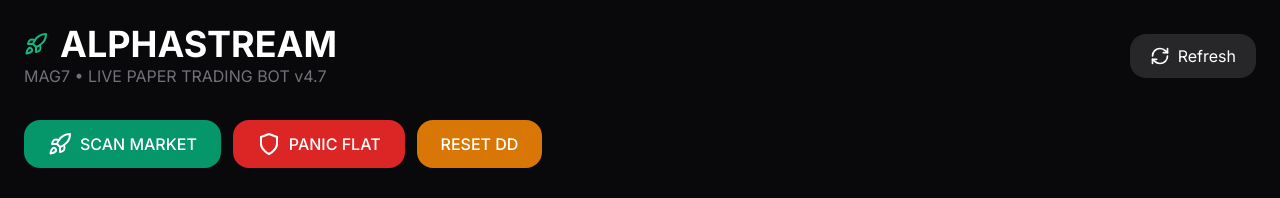
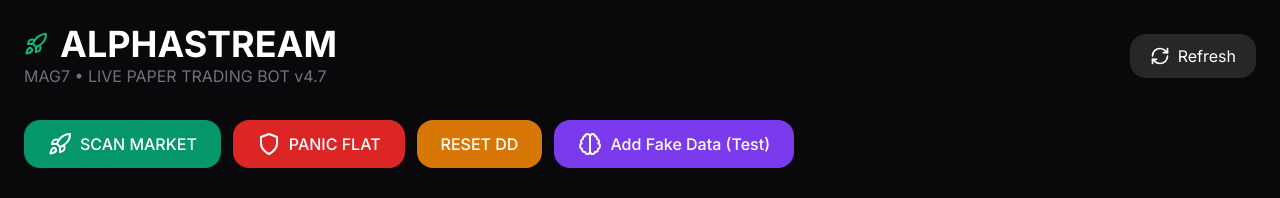
Before and after one commit to kevin-phan-25/alphastream-dashboard, a Next.js app: page / in a window 1280 px wide. Shown: the top 198 px of the page. Built offline with nearby package versions, Linux system fonts and the light colour scheme; no server answers.

Commit message:
Update page.tsx

```diff
--- a/src/app/page.tsx
+++ b/src/app/page.tsx
@@ -60,26 +60,21 @@ export default function TradingBotDashboard() {
       setMlStatus({
         entryModelReady: data.models?.entry?.ready ?? data.entryModelReady ?? true,
         exitModelReady: data.models?.exit?.ready ?? data.exitModelReady ?? true,
-        exitBufferSize: data.models?.exit?.bufferSize ??
-                       data.exitBufferSize ??
-                       data.models?.exit?.size ?? 0,
-        entryBufferSize: data.models?.entry?.bufferSize ??
-                        data.entryBufferSize ??
-                        data.models?.entry?.size ?? 0,
-        version: data.version || 'v4.0',
+        exitBufferSize: data.models?.exit?.bufferSize ?? data.exitBufferSize ?? 0,
+        entryBufferSize: data.models?.entry?.bufferSize ?? data.entryBufferSize ?? 0,
+        version: data.version || 'v4.1',
         trainingActive: data.trainingActive ?? false,
         recentLoss: data.recentLoss ?? null,
         avgLoss: data.avgLoss ?? null,
       });
     } catch (e) {
-      console.warn("ML /ml/status failed, using fallback", e);
-
+      console.warn("ML status failed, using fallback", e);
       setMlStatus({
         entryModelReady: true,
         exitModelReady: true,
         exitBufferSize: 0,
         entryBufferSize: 0,
-        version: 'v4.0 (fallback)',
+        version: 'v4.1 (fallback)',
         trainingActive: false,
         recentLoss: null,
         avgLoss: null,
@@ -100,7 +95,21 @@ export default function TradingBotDashboard() {
     }
   };
 
-  // Action Buttons
+  // === NEW: Add Fake Data Button ===
+  const addFakeData = async () => {
+    if (!confirm("Add 50 fake experiences to ML buffer for testing?")) return;
+    try {
+      const res = await axios.post(`${ML_BASE}/ingest/fake?count=50`, {}, {
+        headers: { 'x-admin-key': ADMIN_KEY }
+      });
+      alert(`✅ ${res.data.added} fake experiences added!`);
+      fetchMLStatus();
+    } catch (e) {
+      alert("Fake data failed");
+      console.error(e);
+    }
+  };
+
   const triggerScan = async () => {
     try {
       await axios.post(`${CORE_BASE}/admin/scan`, {}, { headers: { 'x-admin-key': ADMIN_KEY } });
@@ -114,7 +123,7 @@ export default function TradingBotDashboard() {
       await axios.post(`${CORE_BASE}/admin/hard-flat`, {}, { headers: { 'x-admin-key': ADMIN_KEY } });
       alert("🚨 Panic Flat executed");
       fetchCore();
-      fetchMLStatus(); // Refresh ML buffers
+      fetchMLStatus();
     } catch (e) { alert("Panic Flat failed"); }
   };
 
@@ -196,7 +205,7 @@ export default function TradingBotDashboard() {
         </div>
 
         {/* Control Buttons */}
-        <div className="flex gap-3 mb-8">
+        <div className="flex flex-wrap gap-3 mb-8">
           <button onClick={triggerScan} className="bg-emerald-600 hover:bg-emerald-500 px-6 py-3 rounded-2xl font-medium flex items-center gap-2">
             <Rocket /> SCAN MARKET
           </button>
@@ -205,6 +214,12 @@ export default function TradingBotDashboard() {
           </button>
           <button onClick={resetDD} className="bg-amber-600 hover:bg-amber-500 px-6 py-3 rounded-2xl font-medium flex items-center gap-2">
             RESET DD
+          </button>
+          <button
+            onClick={addFakeData}
+            className="bg-purple-600 hover:bg-purple-500 px-6 py-3 rounded-2xl font-medium flex items-center gap-2"
+          >
+            <Brain /> Add Fake Data (Test)
           </button>
         </div>
 
```
